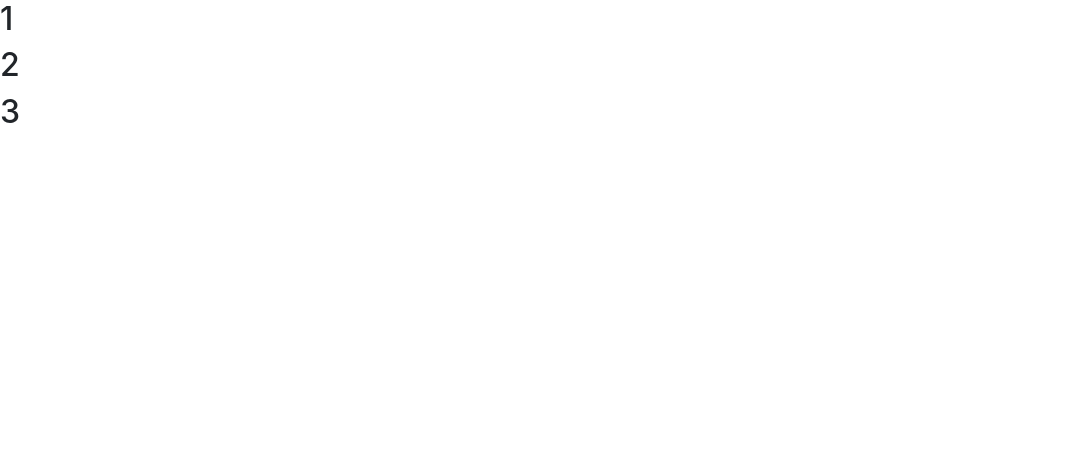
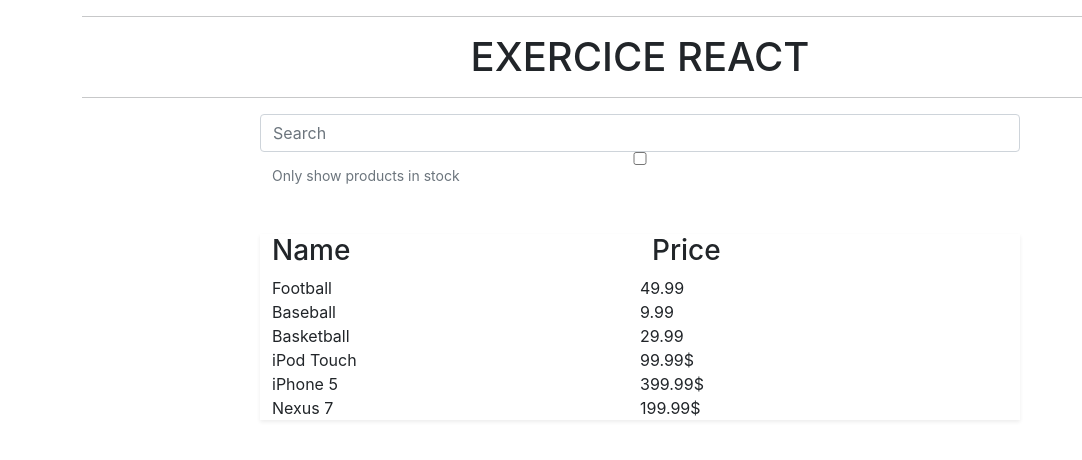
Before and after one commit to valentin-cochin/cda-react-app, a React (Create React App) app: page / in a window 1280 px wide. Shown: the top 460 px of the page, without its empty margins (0-1082 px from the left). Built offline with nearby package versions, Linux system fonts and the light colour scheme.

Commit message:
Correction

```diff
--- a/package.json
+++ b/package.json
@@ -6,10 +6,13 @@
     "@testing-library/jest-dom": "^5.11.9",
     "@testing-library/react": "^11.2.5",
     "@testing-library/user-event": "^12.8.3",
+    "axios": "^0.21.1",
+    "formik": "^2.2.6",
     "react": "^17.0.1",
     "react-dom": "^17.0.1",
     "react-scripts": "4.0.3",
-    "web-vitals": "^1.1.1"
+    "web-vitals": "^1.1.1",
+    "yup": "^0.32.9"
   },
   "scripts": {
     "start": "react-scripts start",
--- a/src/App.jsx
+++ b/src/App.jsx
@@ -1,41 +1,56 @@
 import React from 'react';
-
+import SearchBar from './components/SearchBar';
+import Table from './components/Table';
 
 class App extends React.Component {
-
-  // *Liste des component*
-  // catégories
-  // search avec checkbox
-  // lignes de produit
-  // Le conteneur
-
   state = {
-    products: [
-      { category: "Sporting Goods", price: "$49.99", stocked: true, name: "Football" },
-      { category: "Sporting Goods", price: "$9.99", stocked: true, name: "Baseball" },
-      { category: "Sporting Goods", price: "$29.99", stocked: false, name: "Basketball" },
-      { category: "Electronics", price: "$99.99", stocked: true, name: "iPod Touch" },
-      { category: "Electronics", price: "$399.99", stocked: false, name: "iPhone 5" },
-      { category: "Electronics", price: "$199.99", stocked: true, name: "Nexus 7" }
+    categories: [
+      {
+        label: "Sporting Goods",
+        items: [
+          {
+            name: "Football",
+            price: "49.99"
+          }, {
+            name: "Baseball",
+            price: "9.99"
+          }, {
+            name: "Basketball",
+            price: "29.99"
+          }
+        ]
+      }, {
+        label: "Electronics",
+        items: [
+          {
+            name: "iPod Touch",
+            price: "99.99$"
+          }, {
+            name: "iPhone 5",
+            price: "399.99$"
+          }, {
+            name: "Nexus 7",
+            price: "199.99$"
+          }
+        ]
+      }
     ]
-
   }
 
   render() {
-    const arr = [1, 2, 3]
-
+    const { categories } = this.state
     return (
-      <div>
-        {
-          arr.map((number, i) => {
-            return (
-              <h2 key={i}>{number}</h2>
-            )
-          })
-        }
+      <div className="container">
+        <hr />
+        <h1 className="text-center text-uppercase">exercice react</h1>
+        <hr />
+        <div className="row justify-content-center">
+          <SearchBar />
+          <Table categories={categories} />
+        </div>
       </div>
     )
   }
 }
 
-export default App
+export default App;
--- a/src/components/Category.jsx
+++ b/src/components/Category.jsx
@@ -0,0 +1,19 @@
+import React, { Component } from 'react';
+import Item from './Item';
+
+class Category extends Component {
+    render() {
+        const { category } = this.props
+        return (
+            <>
+                {
+                    category.items.map((item, i) => {
+                        return <Item key={ i } item={ item } />
+                    })
+                }
+            </>
+        );
+    }
+}
+
+export default Category;
--- /dev/null
+++ b/src/components/Item.jsx
@@ -0,0 +1,19 @@
+import React, { Component } from 'react';
+
+class Item extends Component {
+    render() {
+        const { item } = this.props
+        return (
+            <div className="col-12 d-flex justify-content-between">
+                <div className="col-6 text-left">
+                    { item.name }
+                </div>
+                <div className="col-6 text-right">
+                    { item.price }
+                </div>
+            </div>
+        );
+    }
+}
+
+export default Item;
--- a/src/components/SearchBar.jsx
+++ b/src/components/SearchBar.jsx
@@ -0,0 +1,17 @@
+import React, { Component } from 'react';
+
+class SearchBar extends Component {
+    render() {
+        return (
+            <div className="col-12 col-lg-8">
+                <div className="row">
+                    <input className="form-control mr-sm-2" type="search" placeholder="Search" aria-label="Search" />
+                    <input type="checkbox" className="align-self-center mr-2" aria-label="Checkbox for following text input"></input>
+                    <small id="emailHelp" className="form-text text-muted mt-0">Only show products in stock</small>
+                </div>
+            </div>
+        );
+    }
+}
+
+export default SearchBar;
--- /dev/null
+++ b/src/components/Table.jsx
@@ -0,0 +1,29 @@
+import React, { Component } from 'react';
+import Category from './Category';
+
+class Table extends Component {
+    render() {
+        const  { categories } = this.props
+        return (
+            <div className="jumbotron col-12 col-lg-8 shadow-sm my-5">
+                <div className="row">
+                    <div className="col-6 text-left h3">
+                        Name
+                    </div>
+                    <div className="col-6 text-right h3">
+                        Price
+                    </div>
+                </div>
+                <div className="row">
+                    {
+                        categories.map((category, i) => {
+                            return <Category key={ i } category={ category } />
+                        })
+                    }
+                </div>
+            </div>
+        );
+    }
+}
+
+export default Table;
```
Also changed, not shown: src/components/ProductLine.jsx (deleted), src/components/StockContainer.jsx (deleted), 1 other file (tests, documents, lock files or other folders).
